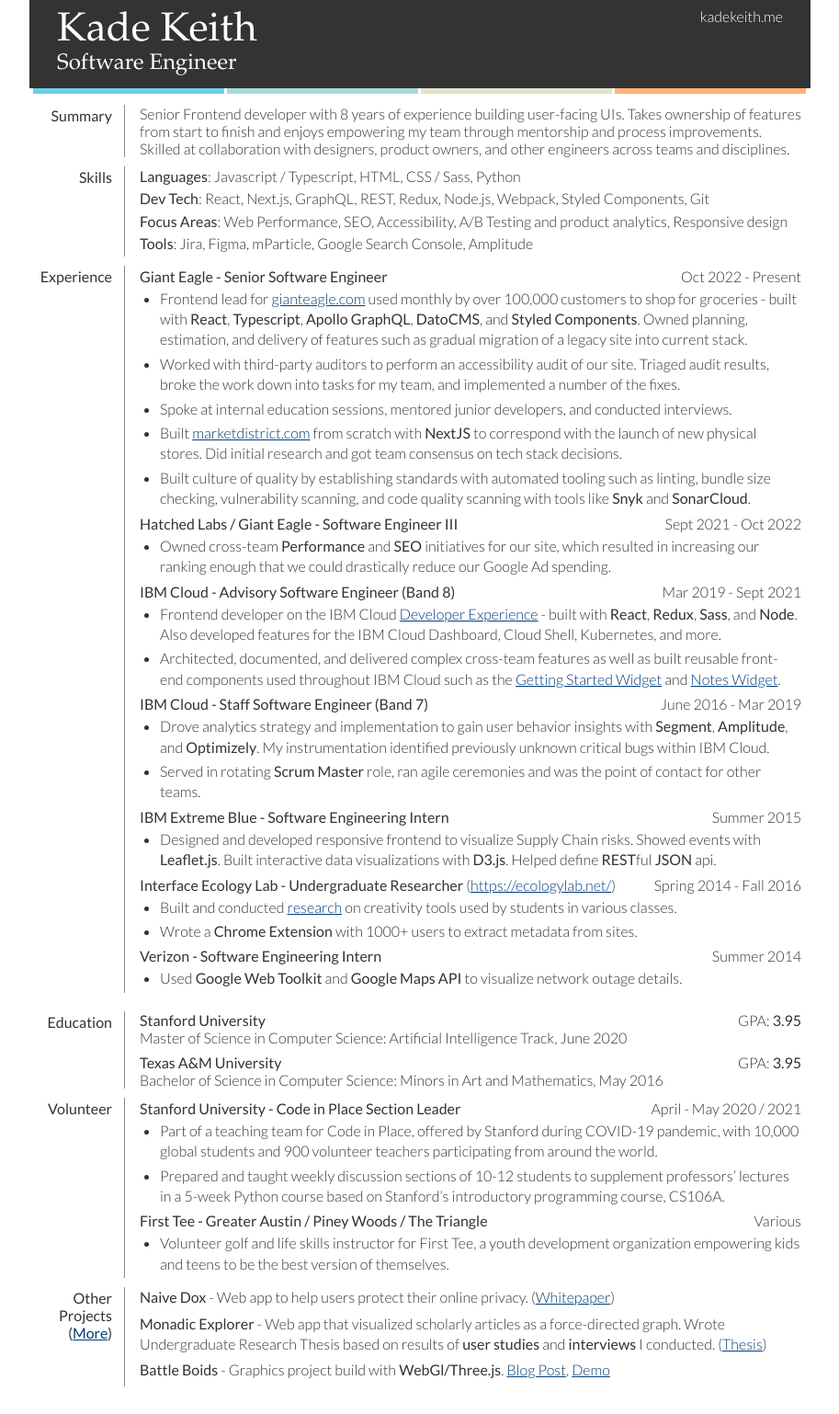
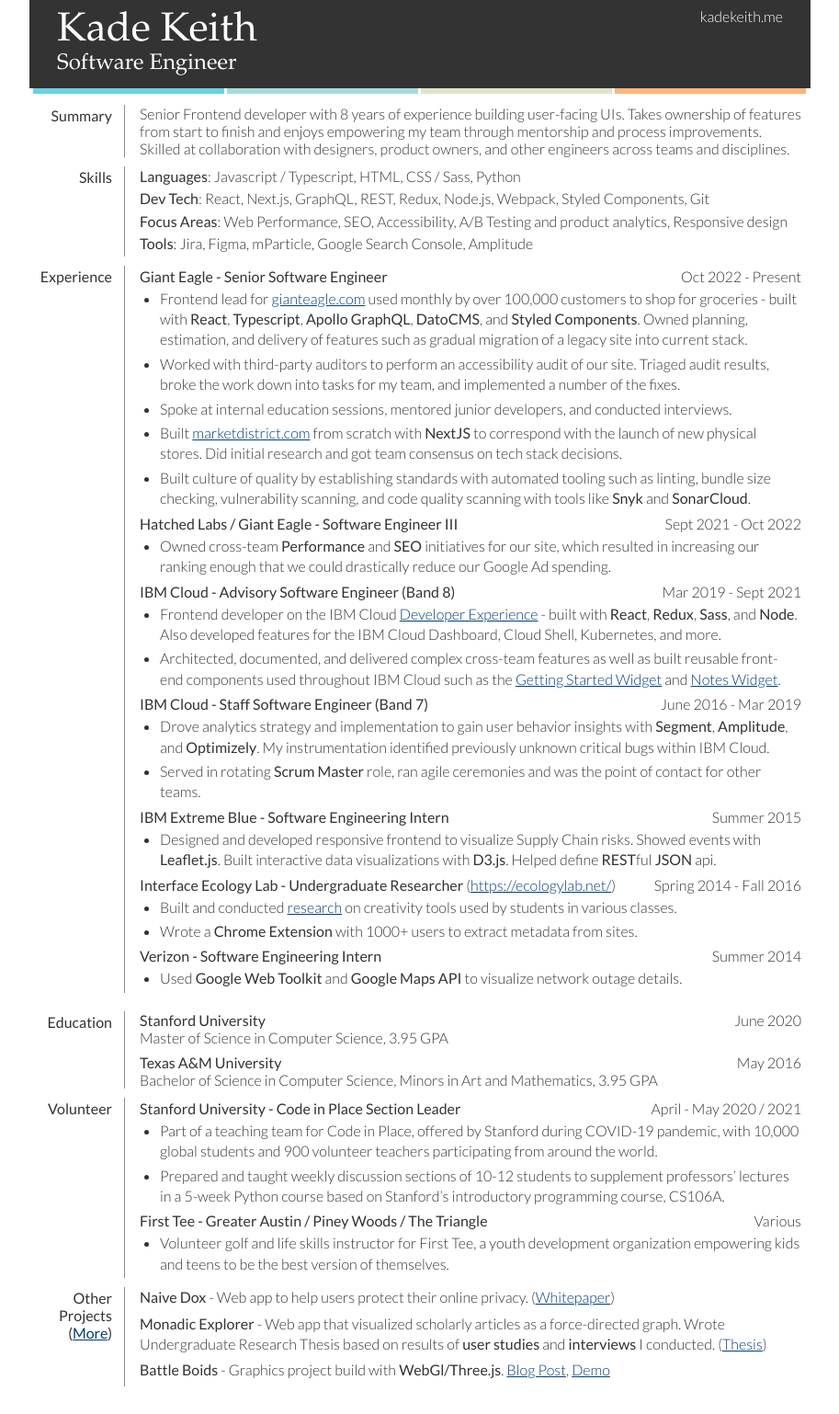
Before and after one commit to keithkade/keithkade.github.io, a Jekyll site: the page resume/index.html, which Jekyll copies as it is, in a window 1280 px wide. Shown: the whole page at 92% size, without its empty margins (183-1096 px from the left). Built offline with Jekyll 4.4.1, drawn with Linux system fonts in a browser that asks for light colours.

Commit message:
tweak education

```diff
--- a/resume/index.html
+++ b/resume/index.html
@@ -155,12 +155,12 @@
 										<dd>
 												<div id="eduDiv">
 														<p class="university grad"><b>Stanford University</b></p>
-														<p class="time">GPA: <b>3.95</b></p>
-														<p class="degree">Master of Science in Computer Science: Artificial Intelligence Track, June 2020</p>
+														<p class="time">June 2020</p>
+														<p class="degree">Master of Science in Computer Science, 3.95 GPA<!--: Artificial Intelligence Track--></p>
 
 														<p class="university undergrad"><b>Texas A&amp;M University</b></p>
-														<p class="time">GPA: <b>3.95</b></p>
-														<p class="degree">Bachelor of Science in Computer Science: Minors in Art and Mathematics, May 2016</p>
+														<p class="time">May 2016</p>
+														<p class="degree">Bachelor of Science in Computer Science, Minors in Art and Mathematics, 3.95 GPA</p>
 												</div>
 										</dd>
                     <dd class="clear"></dd>
```
